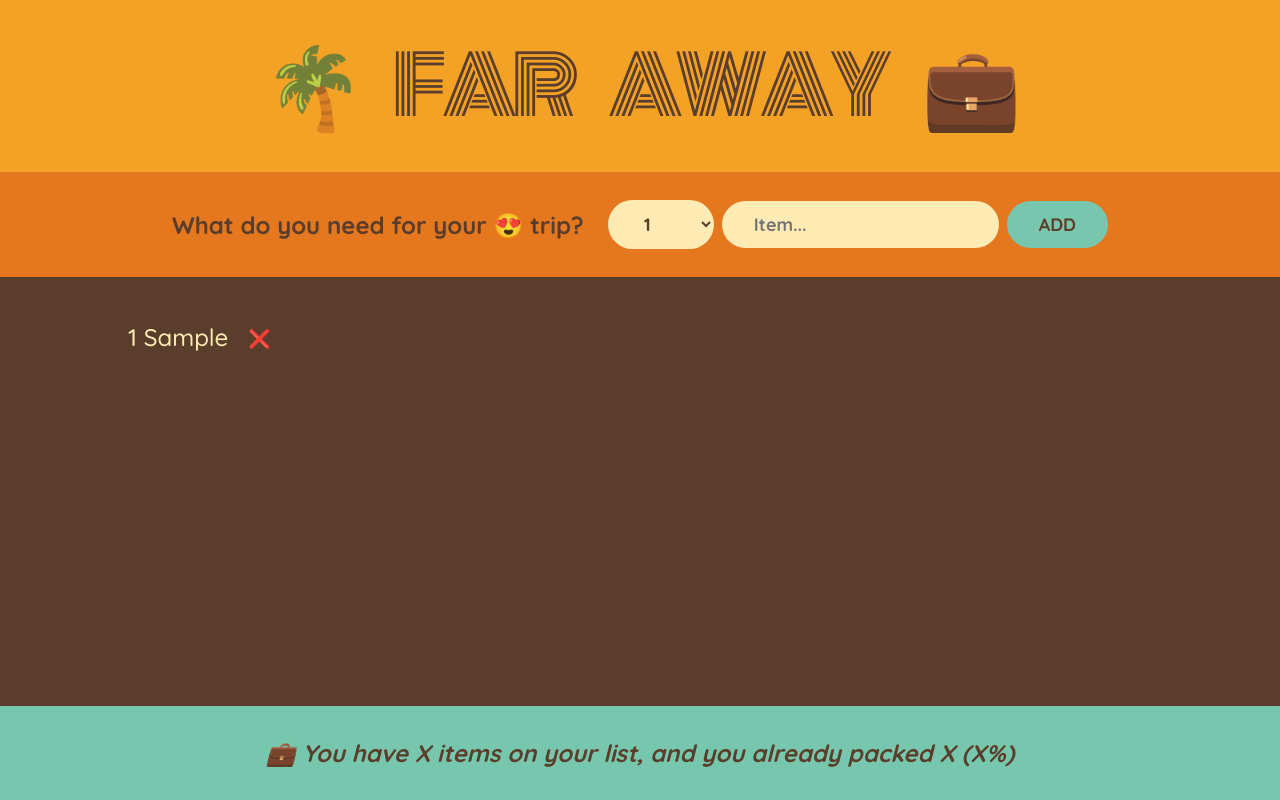
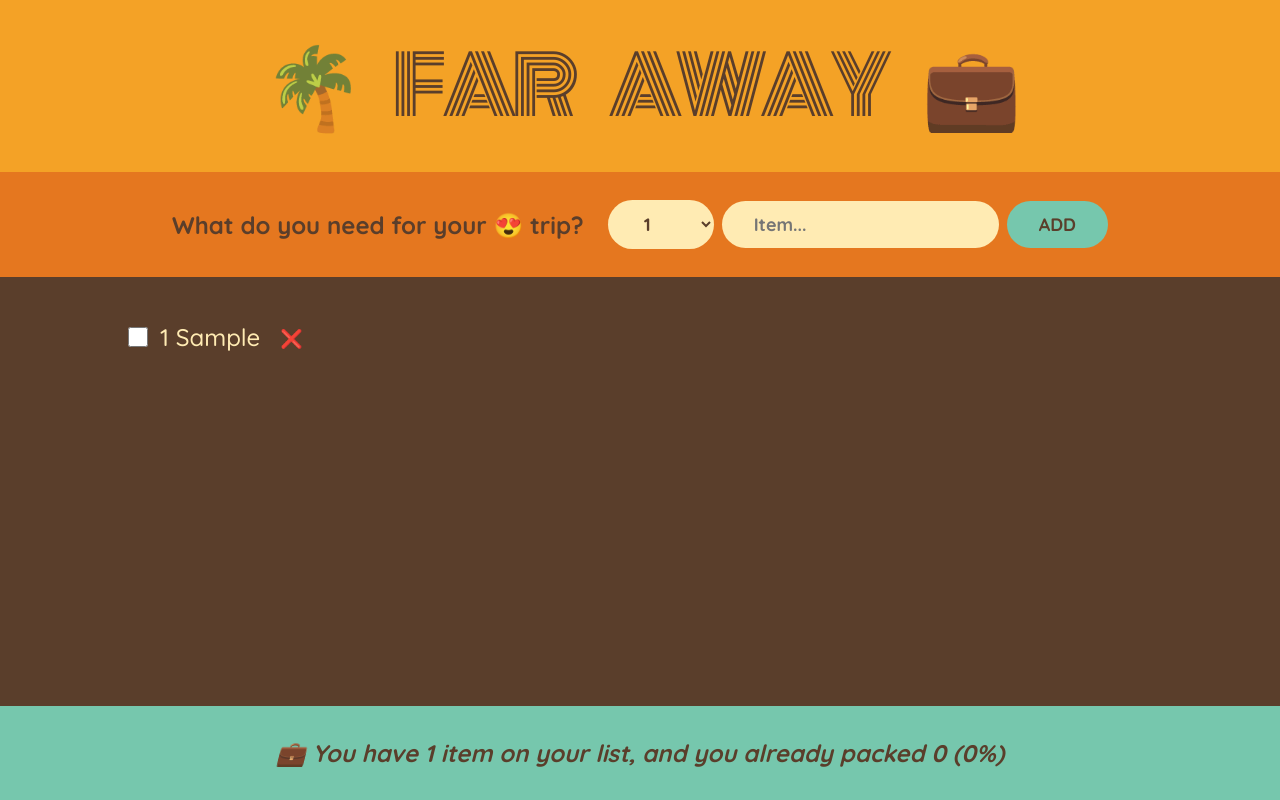
Before and after one commit to sir-josh/MyTravelingList, a React (Create React App) app: page / in a window 1280 px wide. Both pictures are taken after typing "Sample" into the empty fields and a click on the button "ADD". Built offline with nearby package versions, Linux system fonts and the light colour scheme.

Commit message:
Add footer stats component logic

```diff
--- a/src/App.js
+++ b/src/App.js
@@ -11,12 +11,24 @@ export default function App() {
 		setItems((items) => items.filter((item) => item.id !== id));
 	}
 
+	function handleToggleItem(id) {
+		setItems((items) =>
+			items.map((item) =>
+				item.id === id ? { ...item, packed: !item.packed } : item,
+			),
+		);
+	}
+
 	return (
 		<div className="app">
 			<Logo />
 			<Form onAddItem={handleAddItem} />
-			<PackingList items={items} onDeleteItem={handleDeleteItem} />
-			<Stats />
+			<PackingList
+				items={items}
+				onDeleteItem={handleDeleteItem}
+				onToggleItem={handleToggleItem}
+			/>
+			<Stats items={items} />
 		</div>
 	);
 }
@@ -70,21 +82,35 @@ function Form({ onAddItem }) {
 	);
 }
 
-function PackingList({ items, onDeleteItem }) {
+function PackingList({ items, onDeleteItem, onToggleItem }) {
 	return (
 		<div className="list">
 			<ul>
 				{items.map((item) => (
-					<Item item={item} key={item.id} onDeleteItem={onDeleteItem}/>
+					<Item
+						item={item}
+						key={item.id}
+						onDeleteItem={onDeleteItem}
+						onToggleItem={onToggleItem}
+					/>
 				))}
 			</ul>
 		</div>
 	);
 }
 
-function Item({ item: { id, description, quantity, packed }, onDeleteItem }) {
+function Item({
+	item: { id, description, quantity, packed },
+	onDeleteItem,
+	onToggleItem,
+}) {
 	return (
 		<li>
+			<input
+				type="checkbox"
+				value={packed}
+				onChange={() => onToggleItem(id)}
+			/>
 			<span style={packed ? { textDecoration: "line-through" } : {}}>
 				{quantity} {description}
 			</span>
@@ -93,11 +119,24 @@ function Item({ item: { id, description, quantity, packed }, onDeleteItem }) {
 	);
 }
 
-function Stats() {
+function Stats({ items }) {
+	if (!items.length)
+		return (
+			<p className="stats">
+				<em>Start adding some items to your packing list 🚀</em>
+			</p>
+		);
+
+	const numItems = items.length;
+	const numItemsPacked = items.filter((item) => item.packed).length;
+	const percentagePacked = Math.round((numItemsPacked/numItems) * 100);
+
 	return (
 		<footer className="stats">
 			<em>
-				💼 You have X items on your list, and you already packed X (X%)
+				{percentagePacked === 100
+					? "You got everything packing covered! Ready to go ✈"
+					: `💼 You have ${numItems} ${numItems > 1 ? 'items' : 'item'} on your list, and you already packed ${numItemsPacked} (${percentagePacked}%)`}
 			</em>
 		</footer>
 	);
```
